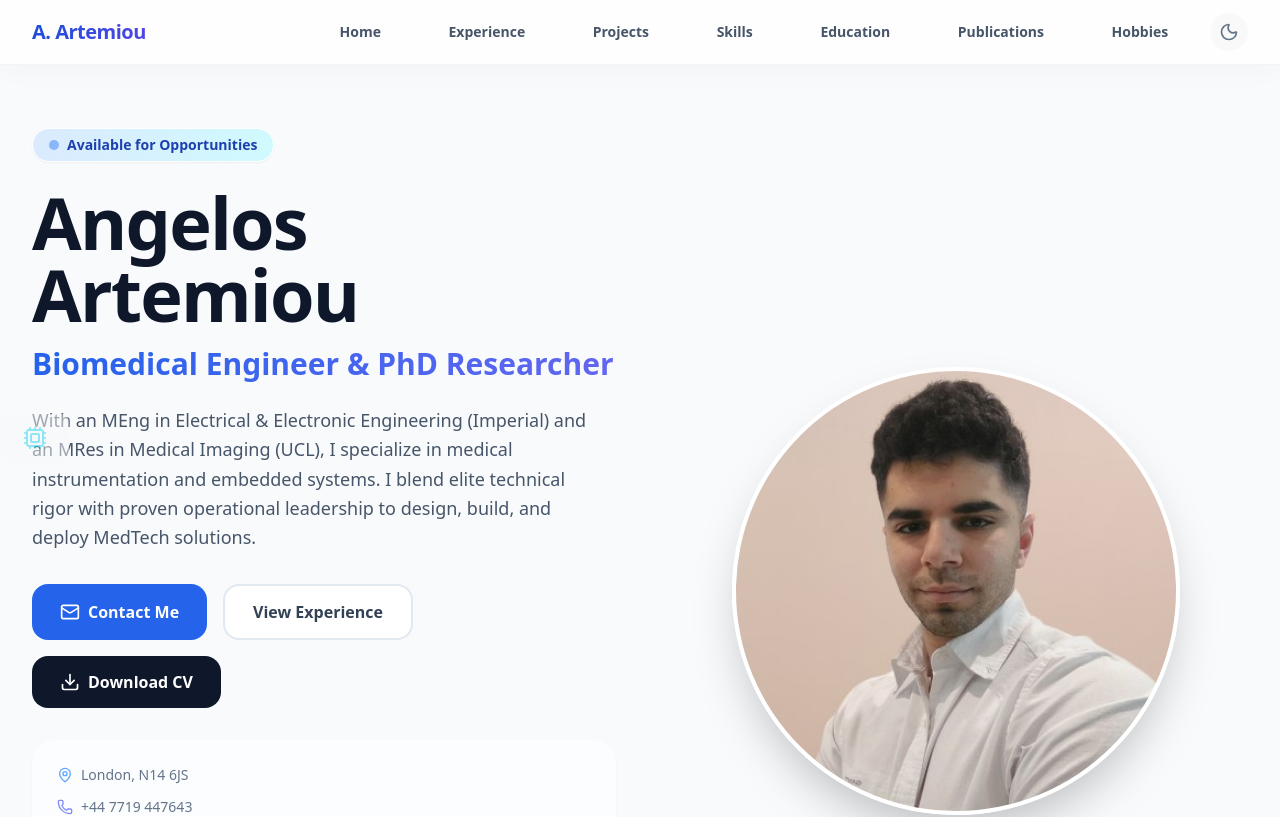
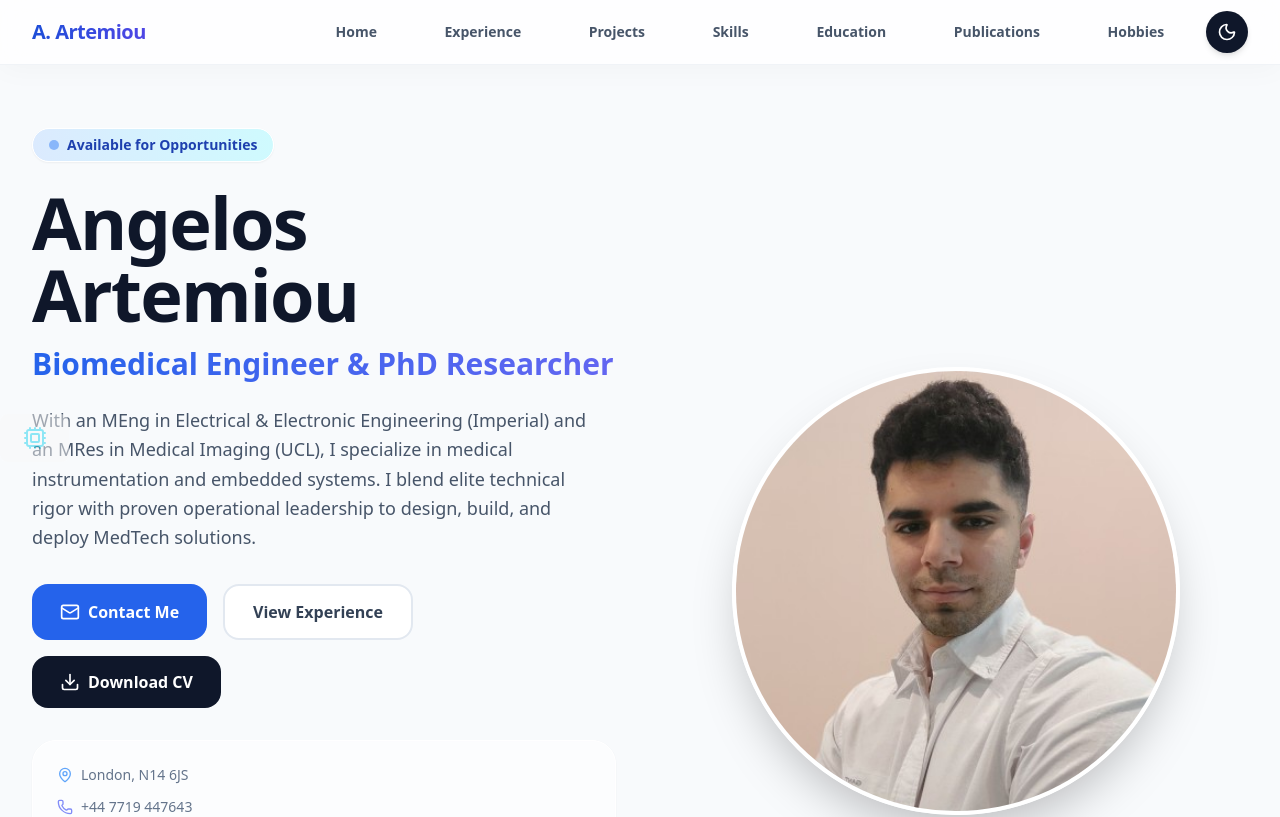
Before and after one commit to Angelos-A/angelos-portfolio, a React (Vite) app: page / in a window 1280 px wide. Shown: the top 817 px of the page. Built offline with nearby package versions, Linux system fonts and the light colour scheme.

Commit message:
Dark Mode button made more visible

```diff
--- a/src/App.jsx
+++ b/src/App.jsx
@@ -272,7 +272,7 @@ export default function App() {
               {/* Dark Mode Toggle Button */}
               <button
                 onClick={toggleDarkMode}
-                className="p-2 rounded-full text-slate-500 hover:text-blue-600 hover:bg-slate-100 dark:text-slate-400 dark:hover:text-cyan-400 dark:hover:bg-slate-800 transition-colors"
+                className="p-2.5 rounded-full bg-slate-900 text-white shadow-md hover:bg-slate-700 hover:scale-110 dark:bg-slate-800 dark:text-slate-300 dark:hover:bg-slate-700 dark:hover:text-cyan-400 transition-all"
               >
                 {isDarkMode ? <Sun className="w-5 h-5" /> : <Moon className="w-5 h-5" />}
               </button>
```
